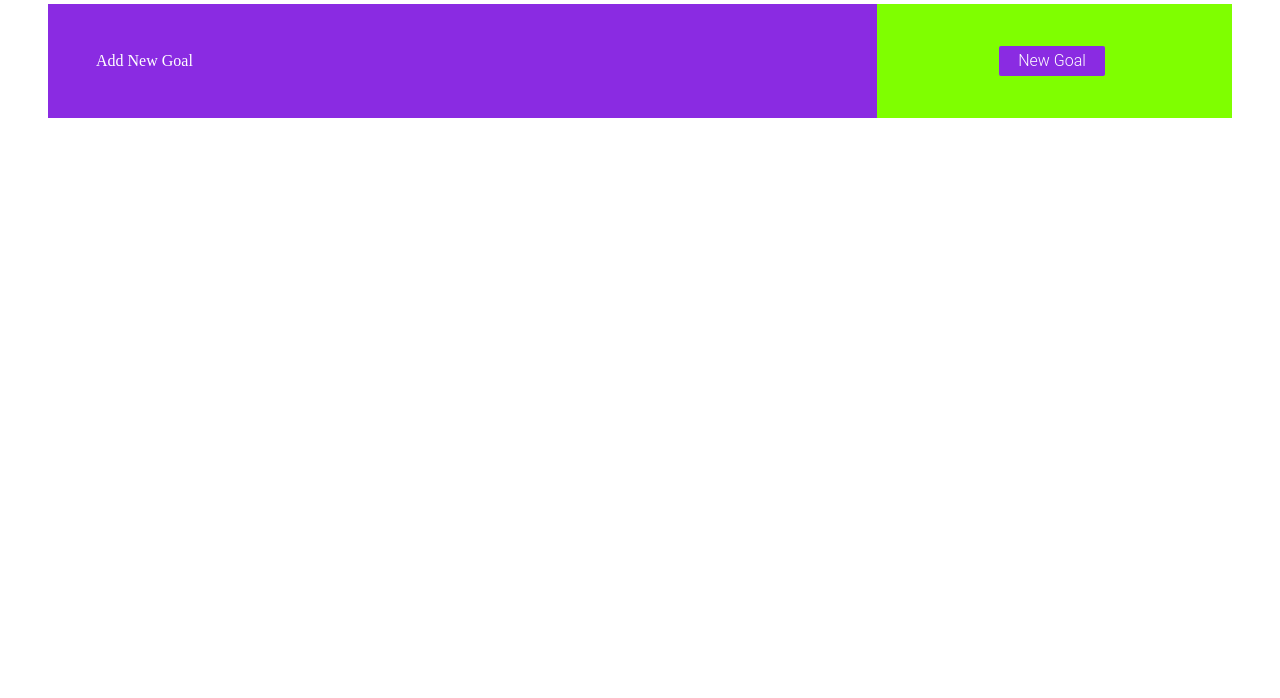
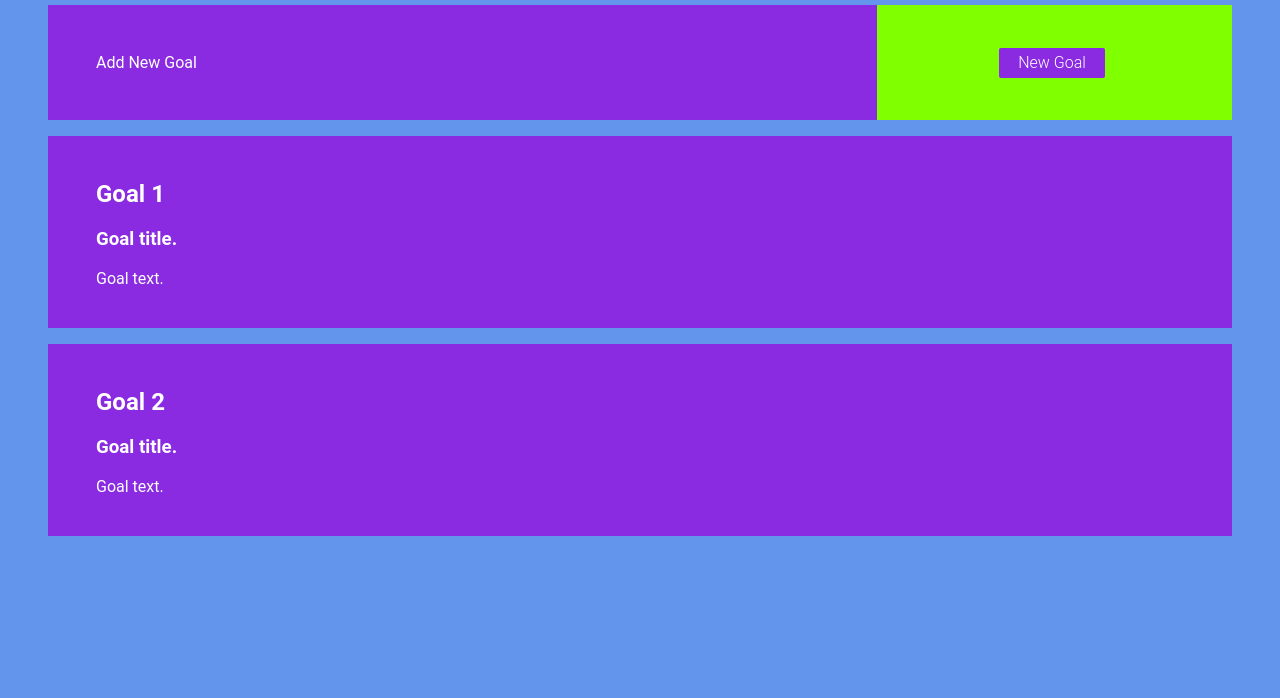
Before and after one commit to nicklocicero/goals, a website: page index.html in a window 1280 px wide. Shown: the part 102-800 px from the top of the page. Drawn offline with Linux system fonts and the light colour scheme.

Commit message:
goal sections completed

```diff
--- a/index.html
+++ b/index.html
@@ -12,8 +12,42 @@
     <h1 style="text-align: center;">Goals</h1>
     <div class="add-goal">
         <div class="add-goal-text">Add New Goal</div>
-        <div class="add-goal-button-div"><a class="button" type="button">New Goal</a></div>
+        <div class="add-goal-button-div"><a class="button" type="button" onclick="createNewGoal()">New Goal</a></div>
     </div>
+    <div class="goals">
+        <div class="goal">
+            <h2 onclick="toggleGoalView('1')">Goal 1</h2>
+            <div id="1">
+                <h3>Goal title.</h3>
+                <p>Goal text.</p>
+            </div>
+        </div>
+        <div class="goal">
+            <h2 onclick="toggleGoalView('2')">Goal 2</h2>
+            <div id="2">
+                <h3>Goal title.</h3>
+                <p>Goal text.</p>
+            </div>
+        </div>
+    </div>
+    </div>
+    <script>
+        let goalsCount = 0;
+
+        function createNewGoal() {
+            console.log("Clicked createNewGoal()")
+        }
+
+        function toggleGoalView(goalNumber) {
+            console.log("Clicked toggleGoalView()")
+            var x = document.getElementById(goalNumber);
+            if (x.style.display === "none") {
+                x.style.display = "block";
+            } else {
+                x.style.display = "none";
+            }
+        }
+    </script>
 </body>
 
 </html>
--- a/style.css
+++ b/style.css
@@ -1,5 +1,7 @@
 body {
     margin: 48px;
+    background-color: cornflowerblue;
+    font-family: 'Roboto', sans-serif;
 }
 
 div {
@@ -49,3 +51,21 @@ a.button:hover {
     background-color: chartreuse;
     cursor: pointer;
 }
+
+.goal {
+    display: block;
+    padding: 24px;
+    padding-left: 48px;
+    padding-right: 48px;
+    background-color: blueviolet;
+    color: white;
+    margin-bottom: 16px;
+}
+
+.goal h2 {
+    cursor: pointer;
+}
+
+.goals {
+    margin-top: 16px;
+}
```
Also changed, not shown: 1 other file.
